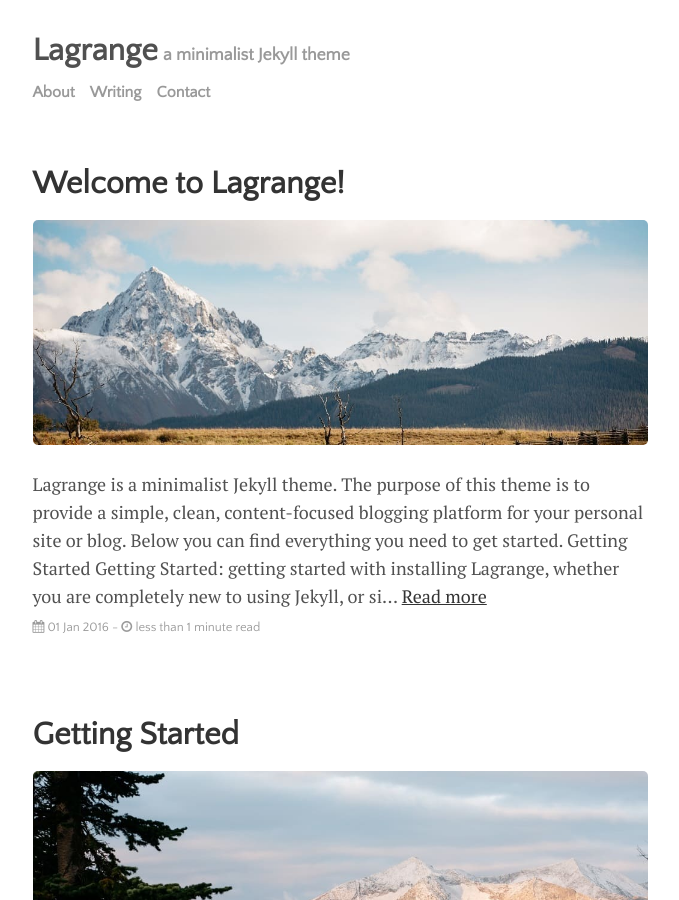
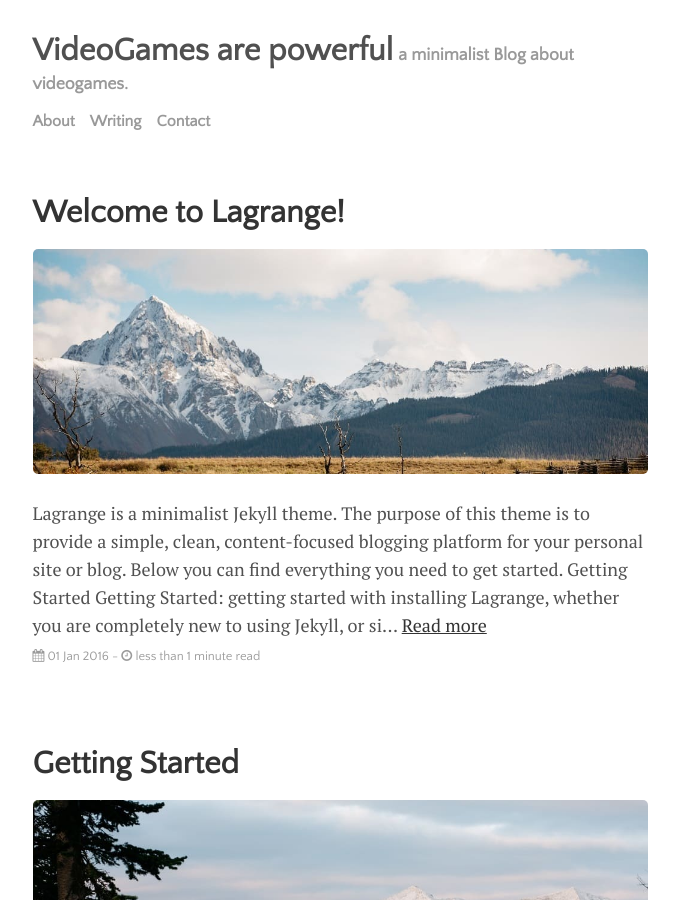
Before and after one commit to AlbCM/Grown-up-3A-Blog, a Jekyll site: the page built from index.html, in a window 1280 px wide and 900 px high. Shown: the whole window, without its empty margins (300-979 px from the left). Built offline with Jekyll 4.4.1, drawn with Linux system fonts in a browser that asks for light colours; nearby versions of some CDN libraries; the list of posts is cut into pages by our own code; some of the changed text lies outside the part shown.

Commit message:
Discusss, and tittle modified

```diff
--- a/_config.yml
+++ b/_config.yml
@@ -20,9 +20,9 @@ permalink:           none
 plugins:             [jekyll-paginate, jekyll-sitemap, jekyll-feed, jekyll-seo-tag]
 
 # Customise atom feed settings (this is where Jekyll-Feed gets configuration information)
-title:		           'Lagrange'
-description:	       'a minimalist Jekyll theme'
-author:              'Paul Le'
+title:		           'VideoGames are powerful'
+description:	       'a minimalist Blog about videogames.'
+#author:              'Paul Le'
 
 # RSS 2.0 can be used instead of Atom by uncommenting following two lines
 #feed:
--- a/_data/settings.yml
+++ b/_data/settings.yml
@@ -1,6 +1,6 @@
 # Change to true for Disqus comments
 disqus:
-  comments: false
+  comments: true
   disqus_shortname: 'https-lenpaul-github-io-lagrange'
 
 google-ID: 'UA-112060364-1'
```
